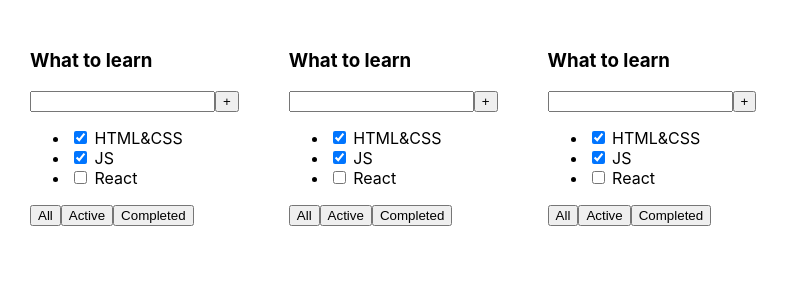
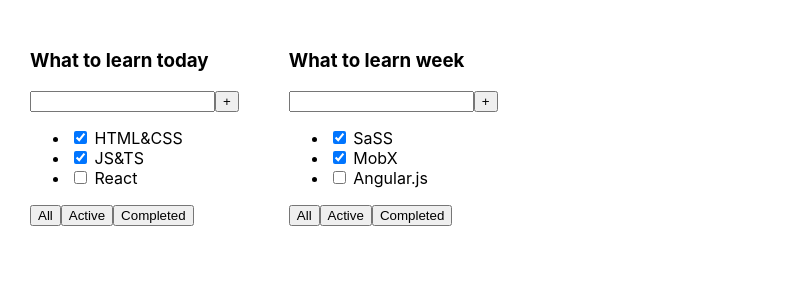
Before and after one commit to sergeisv113/it-incubator-todolist-ts, a React (Create React App) app: page / in a window 1280 px wide. Shown: the top 300 px of the page, without its empty margins (0-789 px from the left). Built offline with nearby package versions, Linux system fonts and the light colour scheme.

Commit message:
commit-2

```diff
--- a/src/App.tsx
+++ b/src/App.tsx
@@ -1,14 +1,29 @@
 import React from 'react';
 import './App.css';
-import {TodoList} from "./TodoList";
+import {TaskType, TodoList} from "./TodoList";
 
 
 function App() {
+    //BiznesLogick BLL:
+    const todoListTitle_1: string = 'What to learn today'
+    const todoListTitle_2: string = 'What to learn week'
+    const tasks_1: Array<TaskType> = [
+        {id: 1, title: 'HTML&CSS', isDone: true},
+        {id: 2, title: 'JS&TS', isDone: true},
+        {id: 3, title: 'React', isDone: false},
+    ]
+    const tasks_2: Array<TaskType> = [
+        {id: 4, title: 'SaSS', isDone: true},
+        {id: 5, title: 'MobX', isDone: true},
+        {id: 6, title: 'Angular.js', isDone: false},
+    ]
+
+
+    //UI:
     return (
         <div className="App">
-            <TodoList />
-            <TodoList />
-            <TodoList />
+            <TodoList title={todoListTitle_1} tasks={tasks_1}/>
+            <TodoList title={todoListTitle_2} tasks={tasks_2}/>
         </div>
     );
 }
--- a/src/TodoList.tsx
+++ b/src/TodoList.tsx
@@ -1,18 +1,28 @@
 import React from 'react';
 
-export const TodoList = () => {
+export type TaskType = {
+    id: number
+    title: string
+    isDone: boolean
+}
+
+type TodoListPropsTitle = {
+    title: string
+    tasks: Array<TaskType>
+}
+export const TodoList = (props: TodoListPropsTitle) => {
     return (
         <div>
             <div>
-                <h3>What to learn</h3>
+                <h3>{props.title}</h3>
                 <div>
                     <input/>
                     <button>+</button>
                 </div>
                 <ul>
-                    <li><input type="checkbox" checked={true}/> <span>HTML&CSS</span></li>
-                    <li><input type="checkbox" checked={true}/> <span>JS</span></li>
-                    <li><input type="checkbox" checked={false}/> <span>React</span></li>
+                    <li key={props.tasks[0].id}><input type="checkbox" checked={props.tasks[0].isDone}/> <span>{props.tasks[0].title}</span></li>
+                    <li key={props.tasks[1].id}><input type="checkbox" checked={props.tasks[1].isDone}/> <span>{props.tasks[1].title}</span></li>
+                    <li key={props.tasks[2].id}><input type="checkbox" checked={props.tasks[2].isDone}/> <span>{props.tasks[2].title}</span></li>
                 </ul>
                 <div>
                     <button>All</button>
```
